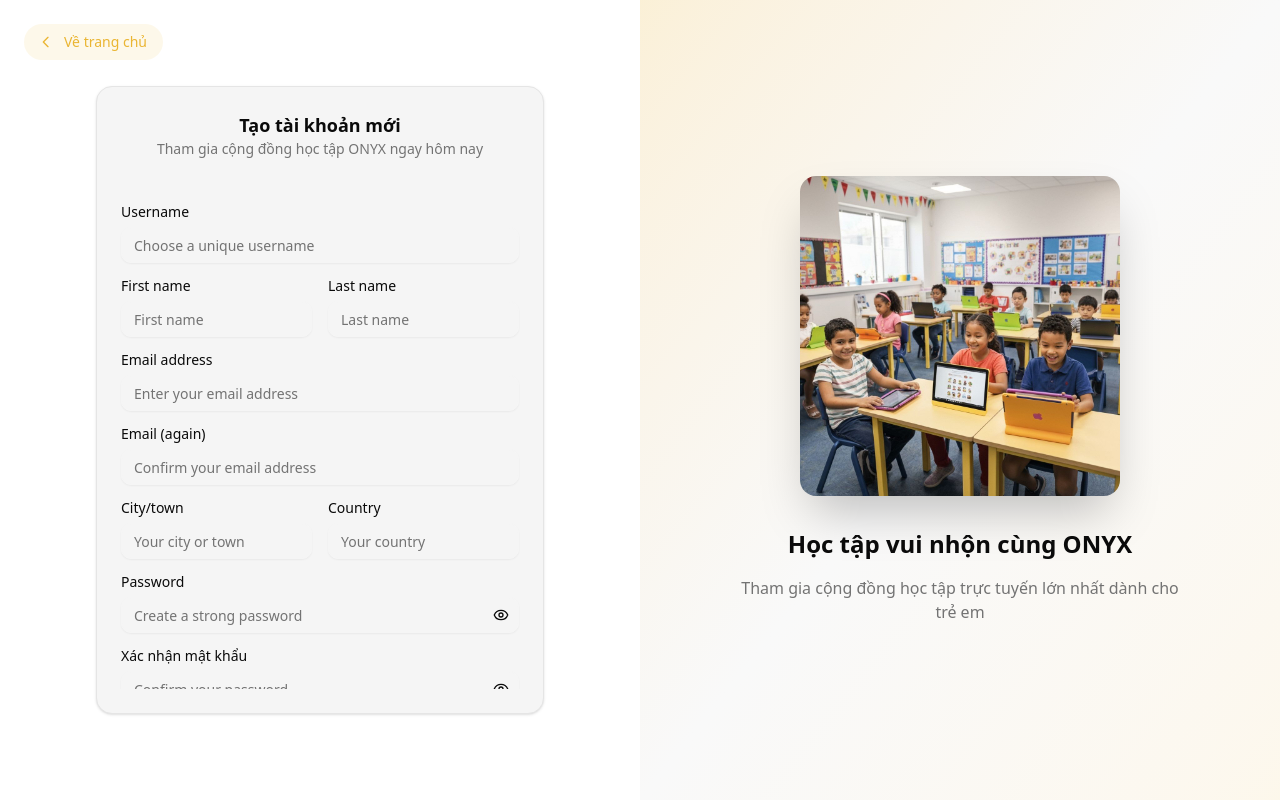
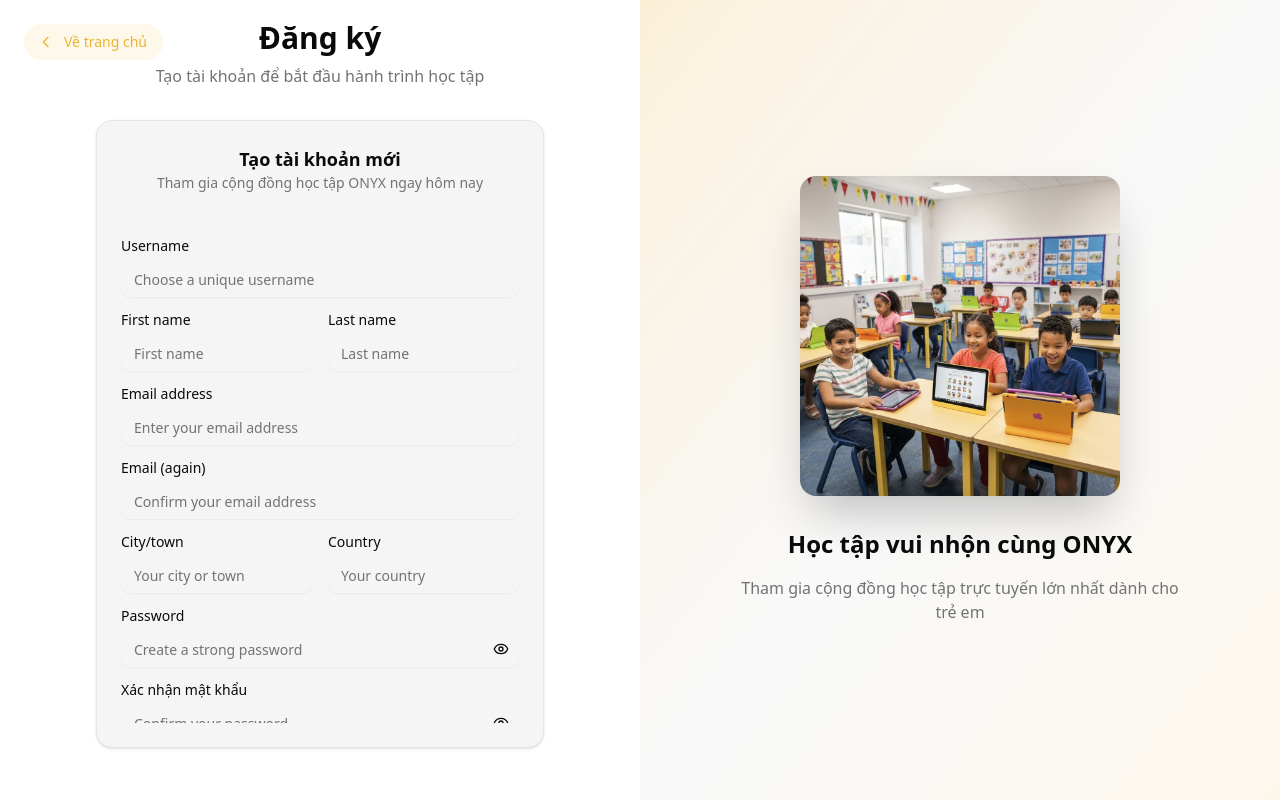
Before and after one commit to ttnb2528/Platform-Elearning-Demo, a Next.js app: page /register in a window 1280 px wide. Built offline with nearby package versions, Linux system fonts and the light colour scheme.

Commit message:
Fix AuthLayout type errors
- Add title and subtitle props to AuthLayoutProps interface
- Update component to use new props
- Enable title and subtitle display in UI

```diff
--- a/components/AuthLayout.tsx
+++ b/components/AuthLayout.tsx
@@ -4,9 +4,11 @@
 
 interface AuthLayoutProps {
   children: React.ReactNode;
+  title: string;
+  subtitle: string;
 }
 
-const AuthLayout = ({ children }: AuthLayoutProps) => {
+const AuthLayout = ({ children, title, subtitle }: AuthLayoutProps) => {
   return (
     <div className="min-h-screen flex relative overflow-hidden">
       {/* Back Home */}
@@ -35,10 +37,10 @@
       {/* Left side - Form */}
       <div className="flex-1 flex items-center justify-center px-4 sm:px-6 lg:px-8">
         <div className="w-full max-w-md space-y-8">
-          {/* <div className="text-center">
+          <div className="text-center">
             <h2 className="text-3xl font-bold text-foreground">{title}</h2>
             <p className="mt-2 text-muted-foreground">{subtitle}</p>
-          </div> */}
+          </div>
           {children}
         </div>
       </div>
```
